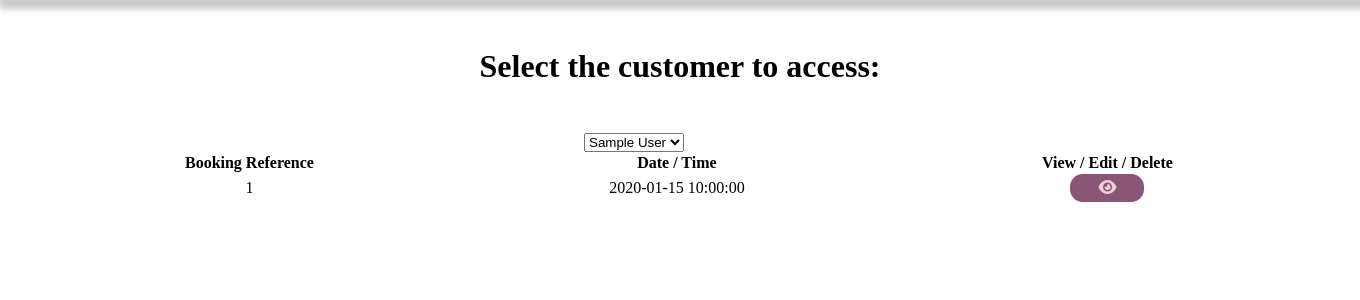
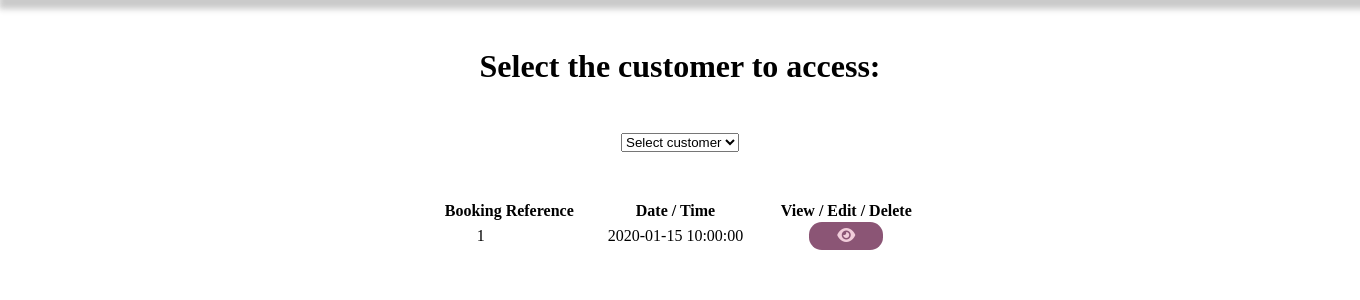
Before and after one commit to JoshNBooker/Sakura_Spa_booking_app, a Flask app: page /bookings/1 in a window 1360 px wide. Shown: the part 36-336 px from the top of the page. Run offline with Flask 3, Linux system fonts and the light colour scheme; tables that the repository leaves empty hold one stand-in row (values such as "Sample post").

```diff
--- a/static/style.css
+++ b/static/style.css
@@ -25,12 +25,16 @@ html{
 }
 
 .table {
-    text-align: center;
+    display: flex;
+    justify-content: space-around;
     margin-right: auto;
     margin-left: auto;
     width: 100%;
 }
 
+.table td{
+    padding:0 2rem 0 2rem;
+}
 /* container */
 
 .container {
@@ -139,7 +143,10 @@ html{
 }
 
 .customer_list {
-    margin-left: 42.5%;
+    display: block;
+    margin-left: auto;
+    margin-right: auto;
+    margin-bottom: 3rem;
 }
 
 /* SHOW BOOKING PAGE */
--- a/templates/bookings/diary.jinja
+++ b/templates/bookings/diary.jinja
@@ -25,6 +25,7 @@
     <body>
         <main class="page_title"><h1>Select the customer to access:</h1></main>
         <select id="customer_list" class="customer_list" onchange="location = this.value;">
+            <option value="" selected="selected">Select customer</option>
             {% for customer in customers %}
                 <option value="/bookings/{{ customer.id }}">{{ customer.first_name }} {{ customer.last_name }}</option>
             {% endfor %}
--- a/templates/bookings/show_booking.jinja
+++ b/templates/bookings/show_booking.jinja
@@ -1,5 +1,5 @@
 {% extends 'base.jinja' %}{% block content %}
-<main class="page_title"><h1>Booking {{booking.id}}</h1></main>
+<main class="page_title"><h1>Booking #{{booking.id}}</h1></main>
     <table class="table booking_table">
         <tr>
             <th>Booking Reference:</th>
--- a/templates/rooms/room_bookings.jinja
+++ b/templates/rooms/room_bookings.jinja
@@ -6,8 +6,6 @@
             <th>Booking Date and Time:</th>
             <th>Customer:</th>
             <th>Treatment:</th>
-            <th>Room:</th>
-
         </tr>
         {% for booking in bookings %}
             <tr>
```
